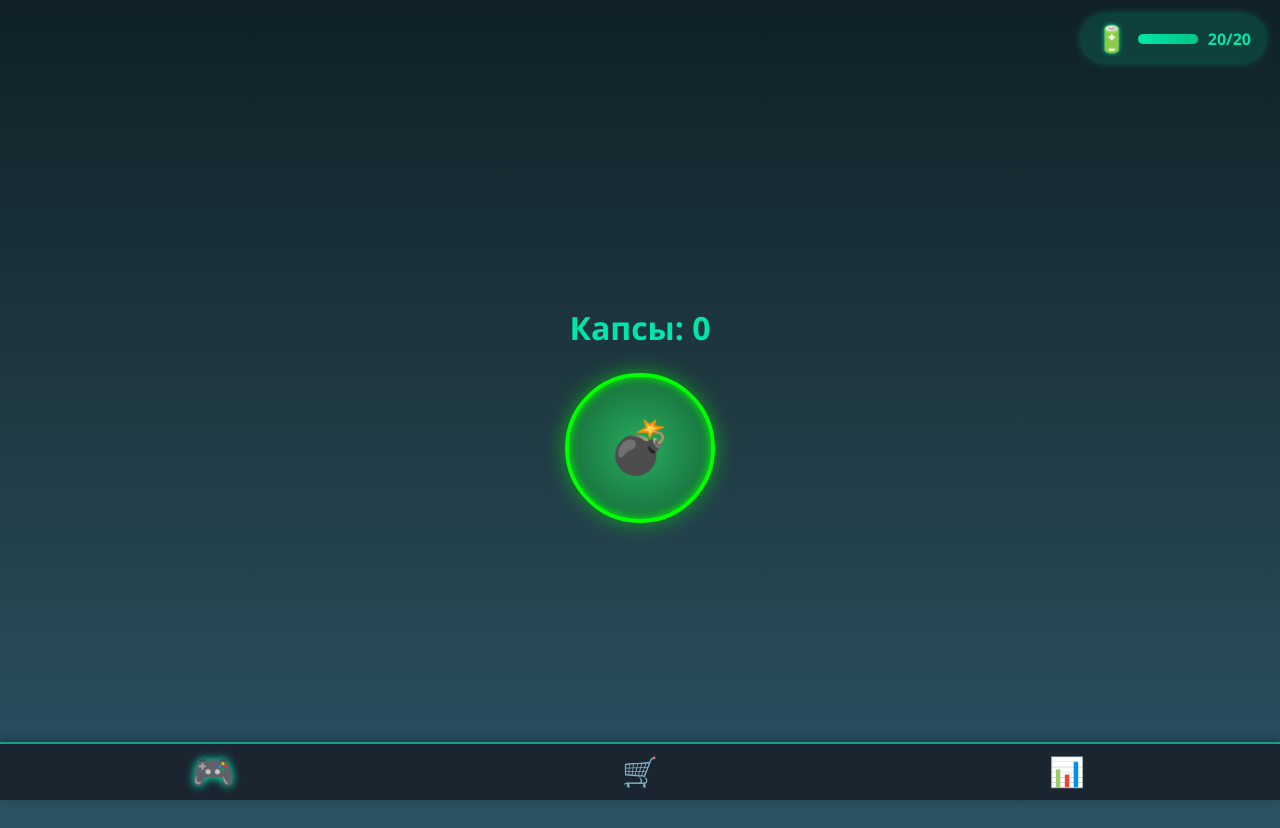
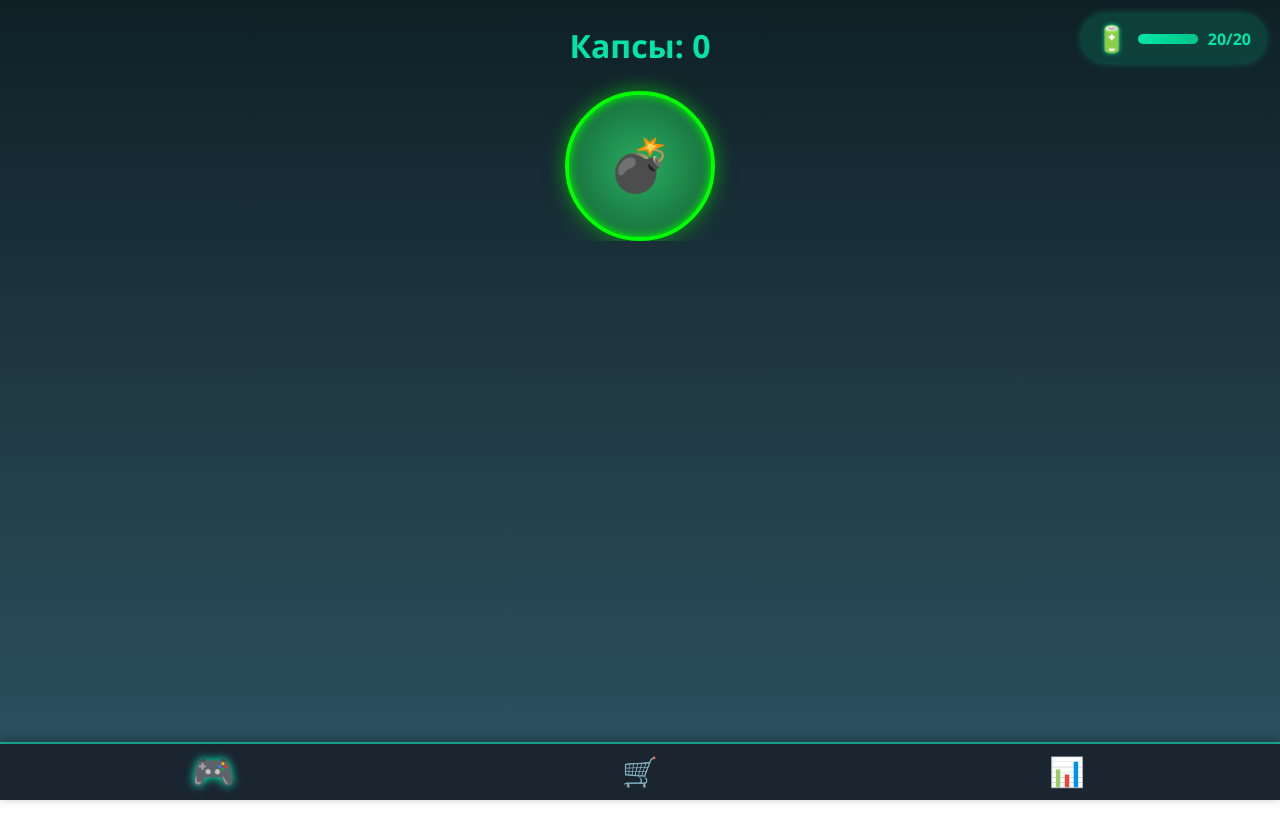
Before and after one commit to crymory/bunker-clickers, a React (Create React App) app: page / in a window 1280 px wide. After the commit the page ends 800 px from the top, so only its background shows below. Built offline with nearby package versions, Linux system fonts and the light colour scheme.

Commit message:
Update App.css

```diff
--- a/src/App.css
+++ b/src/App.css
@@ -20,13 +20,13 @@ body {
 
 /* Центр игрового экрана */
 .game {
+  flex: 1;
   display: flex;
   flex-direction: column;
   align-items: center;
   justify-content: center;
-  height: calc(100vh - 100px);
-  padding-top: 40px;
   position: relative;
+  overflow: hidden;
 }
 
 /* Счётчик */
```
